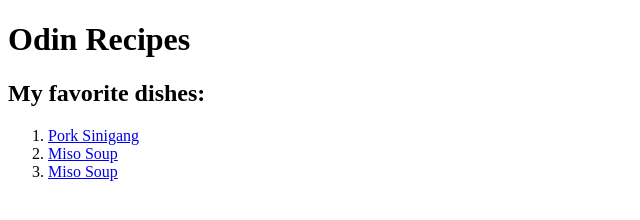
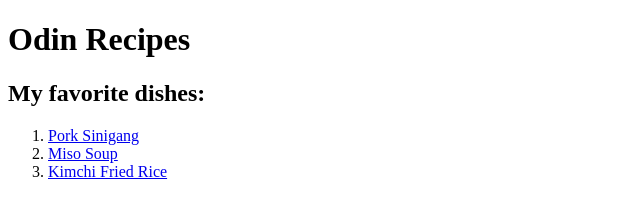
Before and after one commit to Capable7104/odin-recipes, a plain HTML site: page index.html in a window 1280 px wide. Shown: the full height of the page, 0-640 px from the left. Drawn offline with Linux system fonts and the light colour scheme.

Commit message:
Edited a typo on the index page

```diff
--- a/index.html
+++ b/index.html
@@ -11,7 +11,7 @@
       <ol>
         <li><a href="./recipes/porksinigang.html"> Pork Sinigang</a></li>
         <li><a href="./recipes/misosoup.html"> Miso Soup</a></li>
-        <li><a href="./recipes/kimchifriedrice.html"> Miso Soup</a></li>
+        <li><a href="./recipes/kimchifriedrice.html"> Kimchi Fried Rice</a></li>
       </ol>
   </body>
 </html>
```
